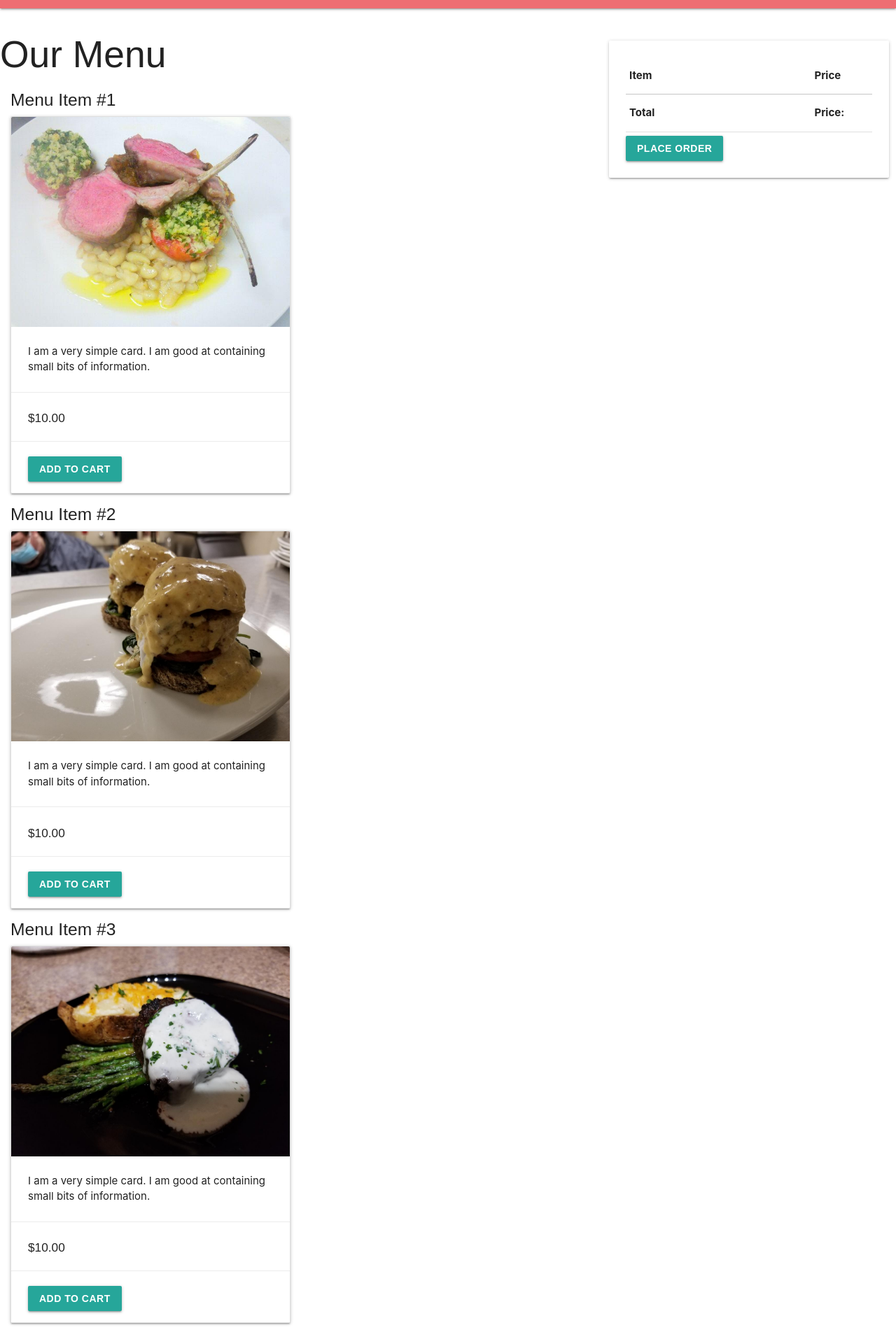
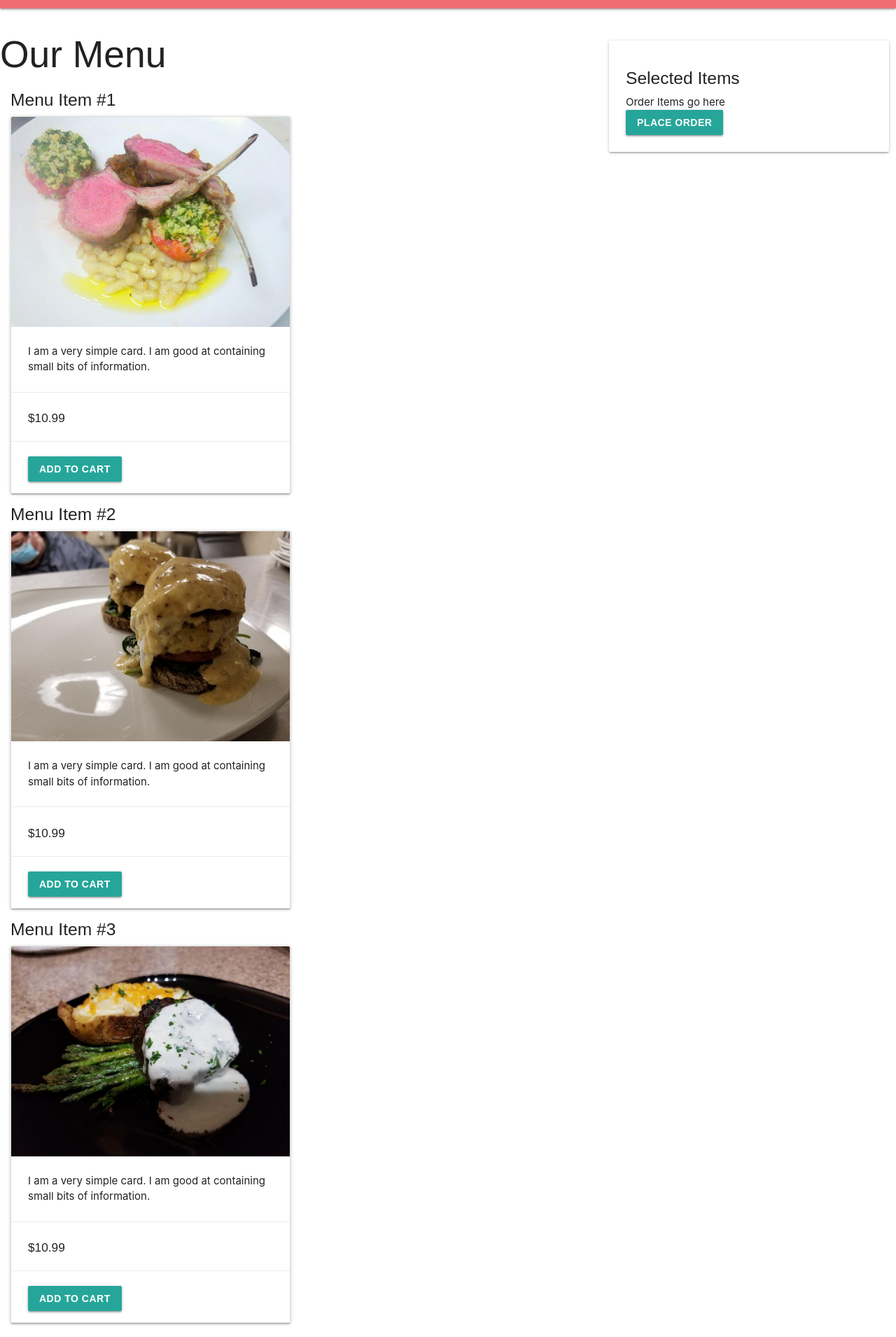
Before and after one commit to jsuderman/restaurant-app, a React (Create React App) app in the folder client/: page /menu in a window 1280 px wide. Shown: the part 100-2010 px from the top of the page at 70% size. Built offline with nearby package versions, Linux system fonts and the light colour scheme; a web font is replaced by a local one.

Commit message:
TakeOut Orders post to database

```diff
--- a/client/src/App.js
+++ b/client/src/App.js
@@ -36,7 +36,7 @@ function App() {
 
    const loginUser = (e) => {
      e.preventDefault()
-     console.log("login user clicked")
+
      let data= {
        Email: loginEmail,
        password: loginPassword
--- a/client/src/app.css
+++ b/client/src/app.css
@@ -10,7 +10,7 @@
     top: 150px;
 }
 
-#place-order {
+.add-to-cart {
     margin-top: 5px;
     width: fit-content;
 }
--- a/client/src/components/Datepicker.js
+++ b/client/src/components/Datepicker.js
@@ -9,7 +9,7 @@ export default function Datepicker() {
         <div>
             <h5>Date</h5>
             <div className="cell"><span className="label primary"></span>
-                <input id="orderName" placeholder="yyyy-mm-dd" type="Datetime-local" onChange={(e) => setOrderDate(e.target.value)} />
+                <input id="orderName" placeholder="yyyy-mm-dd" type="Date" onChange={(e) => setOrderDate(e.target.value)} />
             </div>
 
         </div>
--- a/client/src/components/MenuItems.js
+++ b/client/src/components/MenuItems.js
@@ -1,18 +1,58 @@
-import React, { Component } from 'react'
+import React, { Component, useState } from 'react'
 import "../app.css";
+import Menu from "../pages/menu"
 
-class MenuItems extends Component {
-  render() {
+const MenuItems = () => {
+
+  const [cart, setCart] = useState([])
+
+  const [items] = useState([
+    {
+      name: "Menu Item #1",
+      price: "$" + 10.99,
+      image: require("../images/Lamb.jpg")
+    },
+    {
+      name: "Menu Item #2",
+      price: "$" + 10.99,
+      image: require("../images/crab.jpg")
+    },
+    {
+      name: "Menu Item #3",
+      price: "$" + 10.99,
+      image: require("../images/filletMinion.jpg")
+    },
+    {
+      name: "Menu Item #4",
+      price: "$" + 10.99,
+      image: require("../images/Pho.jpg")
+    },
+    {
+      name: "Menu Item #5",
+      price: "$" + 10.99,
+      image: require("../images/food.jpg")
+    },
+    {
+      name: "Menu Item #6",
+      price: "$" + 10.99,
+      image: require("../images/shrimp.jpg")
+    }
+  ]);
+
+  const addToCart = (item) => {
+    console.log("we are going somewhere")
+    setCart([...cart, item])
+  }
+
     return (
       <div>
-
-
-        <h2>Our Menu</h2>
+        {items.map((item) =>
+        (
         <div className="col s12 m7">
-          <h5 className="header">Menu Item #1</h5>
+          <h5 className="header itemName" name="name">{item.name}</h5>
           <div className="card">
             <div className="card-image">
-              <img className="menuItem" src={require("../images/Lamb.jpg")} alt="menuItem" />
+              <img className="menuItem" src={item.image} alt="menuItem" />
             </div>
             <div className="card-stacked">
               <div className="card-content">
@@ -20,119 +60,19 @@ class MenuItems extends Component {
               </div>
             </div>
             <div className="card-action price" name="price">
-              <h6>$10.00</h6>
+              <h6>{item.price}</h6>
             </div>
             <div className="card-action">
-              <button className="btn waves-effect waves-light" id="place-order" type="submit" name="action">Add to Cart</button>
+              <button className="btn waves-effect waves-light add-to-cart" type="submit" name="action" onClick={() => addToCart(item)}>Add to Cart</button>
             </div>
           </div>
         </div>
-
-        <div className="col s12 m7">
-          <h5 className="header">Menu Item #2</h5>
-          <div className="card">
-            <div className="card-image">
-              <img className="menuItem" src={require("../images/crab.jpg")} alt="menuItem" />
-            </div>
-            <div className="card-stacked">
-              <div className="card-content">
-                <p>I am a very simple card. I am good at containing small bits of information.</p>
-              </div>
-            </div>
-            <div className="card-action price" name="price">
-              <h6>$10.00</h6>
-            </div>
-            <div className="card-action">
-              <button className="btn waves-effect waves-light" id="place-order" type="submit" name="action">Add to Cart</button>
-            </div>
-          </div>
-        </div>
-
-        <div className="col s12 m7">
-          <h5 className="header">Menu Item #3</h5>
-          <div className="card">
-            <div className="card-image">
-              <img className="menuItem" src={require("../images/filletMinion.jpg")} alt="menuItem" />
-            </div>
-            <div className="card-stacked">
-              <div className="card-content">
-                <p>I am a very simple card. I am good at containing small bits of information.</p>
-              </div>
-            </div>
-            <div className="card-action price" name="price">
-              <h6>$10.00</h6>
-            </div>
-            <div className="card-action">
-              <button className="btn waves-effect waves-light" id="place-order" type="submit" name="action">Add to Cart</button>
-            </div>
-          </div>
-        </div>
-
-        <div className="col s12 m7">
-          <h5 className="header">Menu Item #4</h5>
-          <div className="card">
-            <div className="card-image">
-              <img className="menuItem" src={require("../images/Pho.jpg")} alt="menuItem" />
-            </div>
-            <div className="card-stacked">
-              <div className="card-content">
-                <p>I am a very simple card. I am good at containing small bits of information.</p>
-              </div>
-            </div>
-            <div className="card-action price" name="price">
-              <h6>$10.00</h6>
-            </div>
-            <div className="card-action">
-              <button className="btn waves-effect waves-light" id="place-order" type="submit" name="action">Add to Cart</button>
-            </div>
-          </div>
-        </div>
-
-        <div className="col s12 m7">
-          <h5 className="header">Menu Item #5</h5>
-          <div className="card">
-            <div className="card-image">
-              <img className="menuItem" src={require("../images/food.jpg")} alt="menuItem" />
-            </div>
-            <div className="card-stacked">
-              <div className="card-content">
-                <p>I am a very simple card. I am good at containing small bits of information.</p>
-              </div>
-            </div>
-            <div className="card-action price" name="price">
-              <h6>$10.00</h6>
-            </div>
-            <div className="card-action">
-              <button className="btn waves-effect waves-light" id="place-order" type="submit" name="action">Add to Cart</button>
-            </div>
-          </div>
-        </div>
-
-        <div className="col s12 m7">
-          <h5 className="header">Menu Item #6</h5>
-          <div className="card">
-            <div className="card-image">
-              <img className="menuItem" src={require("../images/shrimp.jpg")} alt="menuItem" />
-            </div>
-            <div className="card-stacked">
-              <div className="card-content">
-                <p>I am a very simple card. I am good at containing small bits of information.</p>
-              </div>
-            </div>
-            <div className="card-action price" name="price">
-              <h6>$10.00</h6>
-            </div>
-            <div className="card-action">
-              <button className="btn waves-effect waves-light" id="place-order" type="submit" name="action">Add to Cart</button>
-            </div>
-          </div>
-        </div>
+        )
+)}
+      </div>
 
 
-
-      </div>
     )
-  }
 }
 
 export default MenuItems;
--- a/client/src/components/Navbar.js
+++ b/client/src/components/Navbar.js
@@ -11,7 +11,7 @@ class Navbar extends Component {
             <nav className="nav-extended">
               <div className="nav-wrapper">
                 <a href="#" className="brand-logo">ReservatioNow</a>
-                <a href="#" data-target="mobile-demo" className="sidenav-trigger"><i className="material-icons">menu</i></a>
+                <a href="#" data-target="mobile-demo" className="sidenav-trigger"><i className="material-icons">LogOut</i></a>
               </div>
               <div className="nav-content">
                 <ul className="tabs tabs-transparent">
--- a/client/src/pages/dineOut.jsx
+++ b/client/src/pages/dineOut.jsx
@@ -5,15 +5,38 @@ import DetailComponent from "../components/detail";
 import IconComponent from "../components/icon";
 import AboutComponent from "../components/about";
 import FooterComponent from "../components/footer";
-import TimePicker from "../components/Timepicker"
+import TimePicker from "../components/Timepicker";
+import MenuItems from "../components/MenuItems";
+import Axios from "axios";
+import Datepicker from "../components/Datepicker";
 
 const DineOut = () => {
 
     const [orderName, setOrderName] = useState("");
-    const [orderSeating, setOrderSeating] = useState("");
-    const [orderGuest, setOrderGuest] = useState("")
+    const [orderDate, setOrderDate] = useState("");
+    const [orderTime, setOrderTime] = useState("")
+    const [orderItem, setOrderItem] = useState("")
+    const [orderTotal, setOrderTotal] = useState("");
 
-return(
+
+    const placeOrder = (e) => {
+        e.preventDefault();
+        Axios({
+            method: "POST",
+            url: "/api/dineOut",
+            data: {
+              Name: orderName,
+              Date: orderDate,
+              Time: orderTime,
+              Order: orderItem,
+              Total: orderTotal
+            },
+            withCredentials: true,
+          }).then((res) => console.log(res));
+        };
+
+
+    return (
         <div>
             <NavbarComponent />
 
@@ -24,21 +47,34 @@ return(
                         placeholder="Name"
                         onChange={(e) => setOrderName(e.target.value)}
                     />
-                    <TimePicker/>
-                    <h5>Order</h5>
-                        <input
-                            placeholder="Order items go here"
-                            onChange={(e) => setOrderSeating(e.target.value)}
-                        />
+                    <div>
+                        <h5>Date</h5>
+                        <div className="cell"><span className="label primary"></span>
+                            <input id="orderName" placeholder="yyyy-mm-dd" type="Date" onChange={(e) => setOrderDate(e.target.value)} />
+                        </div>
+
+                    </div>
+                    <div>
+                        <h5>Time</h5>
+                        <div className="cell"><span className="label primary"></span>
+                            <input id="orderTime" placeholder="Select Time" type="time" onChange={(e) => setOrderTime(e.target.value)} />
+                        </div>
+
+                    </div>
+                    <h5>Order Items</h5>
+                    <div className="cell"><span className="label primary"></span>
+                        <input id="orderItem" placeholder="Order Items will go here" type="text" onChange={(e) => setOrderItem(e.target.value)} />
+                    </div>
+
                     <h5>Total</h5>
                     <input
                         placeholder="Price total goes here" type="number"
-                            onChange={(e) => setOrderGuest(e.target.value)}
+                        onChange={(e) => setOrderTotal(e.target.value)}
                     />
-                        <button className="btn waves-effect waves-light" type="submit" name="action"> Place Order</button>
+                    <button className="btn waves-effect waves-light" type="submit" name="action" onClick={placeOrder}> Place Order</button>
                 </form>
             </div>
-
+            <FooterComponent />
 
         </div>
     );
--- a/client/src/pages/landing.jsx
+++ b/client/src/pages/landing.jsx
@@ -12,7 +12,8 @@ const Landing = () => {
 
     return (
         <div>
-            <NavbarComponent />
+            <NavbarComponent/>
+            <HeaderComponent/>
             <h3>Welcome User</h3>
             <div class="row">
                 <div class="col s12 m6">
@@ -41,6 +42,8 @@ const Landing = () => {
                     </div>
                 </div>
             </div>
+            <AboutComponent/>
+            <FooterComponent/>
         </div>
     );
 
--- a/client/src/pages/login.jsx
+++ b/client/src/pages/login.jsx
@@ -16,7 +16,7 @@ if(props.auth === true){
     <div>
       <div className="jumbotron">
         <div className="container">
-          <h1>Logo</h1>
+          <h1>ReservatioNow</h1>
         </div>
       </div>
 
--- a/client/src/pages/menu.jsx
+++ b/client/src/pages/menu.jsx
@@ -1,4 +1,4 @@
-import React from "react";
+import React, {useState} from "react";
 import NavbarComponent from "../components/Navbar";
 import HeaderComponent from "../components/header";
 import DetailComponent from "../components/detail";
@@ -9,27 +9,9 @@ import MenuItems from "../components/MenuItems";
 
 const Menu = () => {
 
-    // const [orderName, setOrderName] = useState("");
-    // const [orderDate, setOrderDate] = useState("");
-    // const [orderTime, setOrderTime] = useState("");
-    // const [orderItems, setOrderItems] = useState("");
-    // const [orderPrice, setOrderPrice] = useState("");
 
 
-    // const registerUser = () => {
-    //     Axios({
-    //       method: "POST",
-    //       url: "/api/placeOrder",
-    //       data: {
-    //         Name: OrderName,
-    //         Date: OrderDate,
-    //         Time: OrderTime,
-    //         Items: OrderItems,
-    //         Price: OrderPrice
-    //       },
-    //       withCredentials: true,
-    //     }).then((res) => console.log(res));
-    //   };
+
 
 return(
     <div>
@@ -37,31 +19,32 @@ return(
         <div class="row">
           <div class="col s12 m5">
             <div class="card-panel ">
-              <table>
-                  <tr id="reciept-header">
-                      <th>Item</th>
-                      <th></th>
-                      <th></th>
-                      <th>Price</th>
-                  </tr>
-                  <tr id="menu-space">
-
-                  </tr>
-                  <tr id="reciept-footer">
-                      <th>Total</th>
-                      <th></th>
-                      <th></th>
-                      <th>Price:</th>
-                  </tr>
+                  <h5>Selected Items</h5>
+                  <div>Order Items go here</div>
                   <div>
                     <button className="btn waves-effect waves-light" id="place-order" type="submit" name="action">Place Order</button>
                   </div>
-              </table>
+
             </div>
           </div>
         </div>
 
-        <MenuItems/>
+        <div>
+          {/* {menueItems.map(item => {
+            return <ItemComponent item={item} setOrderCardValues={setOrderCardValues}/>
+          })} */}
+
+{/* lets say this code is in the item component:
+onclik, we will create an object {name: 'the item', value: the value}.. both are available in this.props
+setOrderCardValues({}).. which is also available in props */}
+
+        <h2>Our Menu</h2>
+          <MenuItems />
+
+
+      </div>
+
+
         <FooterComponent/>
     </div>
     );
--- a/client/src/pages/reservation.jsx
+++ b/client/src/pages/reservation.jsx
@@ -46,14 +46,8 @@ function Reservation(props) {
                 </form>
             </div>
 
+            <FooterComponent/>
 
-                {/* <div>
-                <TableTotal />
-            </div>
-            <div>
-                <TableType />
-            </div>
- */}
 
             </div>
     )
```
Also changed, not shown: 2 other files (tests, documents, lock files or other folders). Lines whose indentation alone changed are shown as unchanged.
